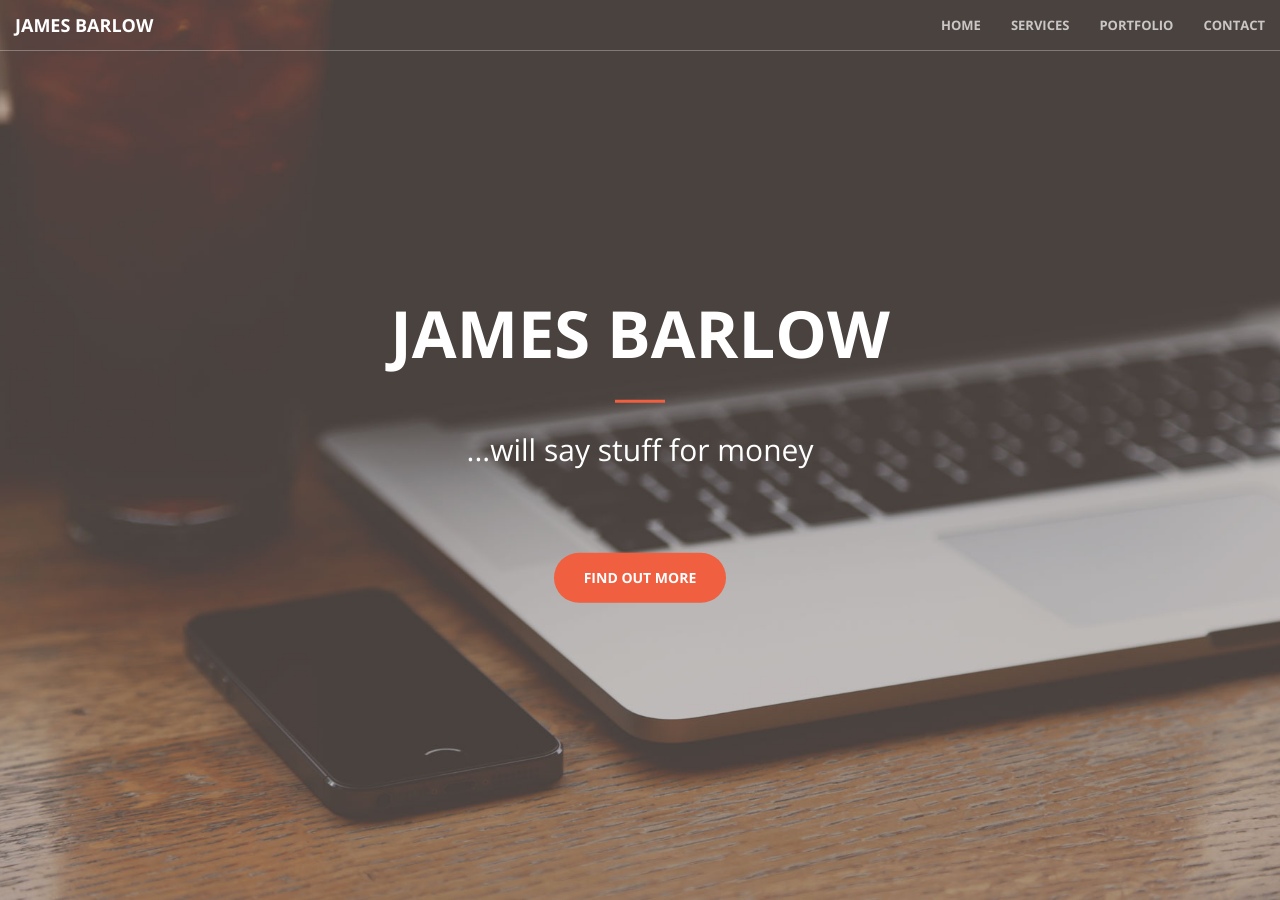
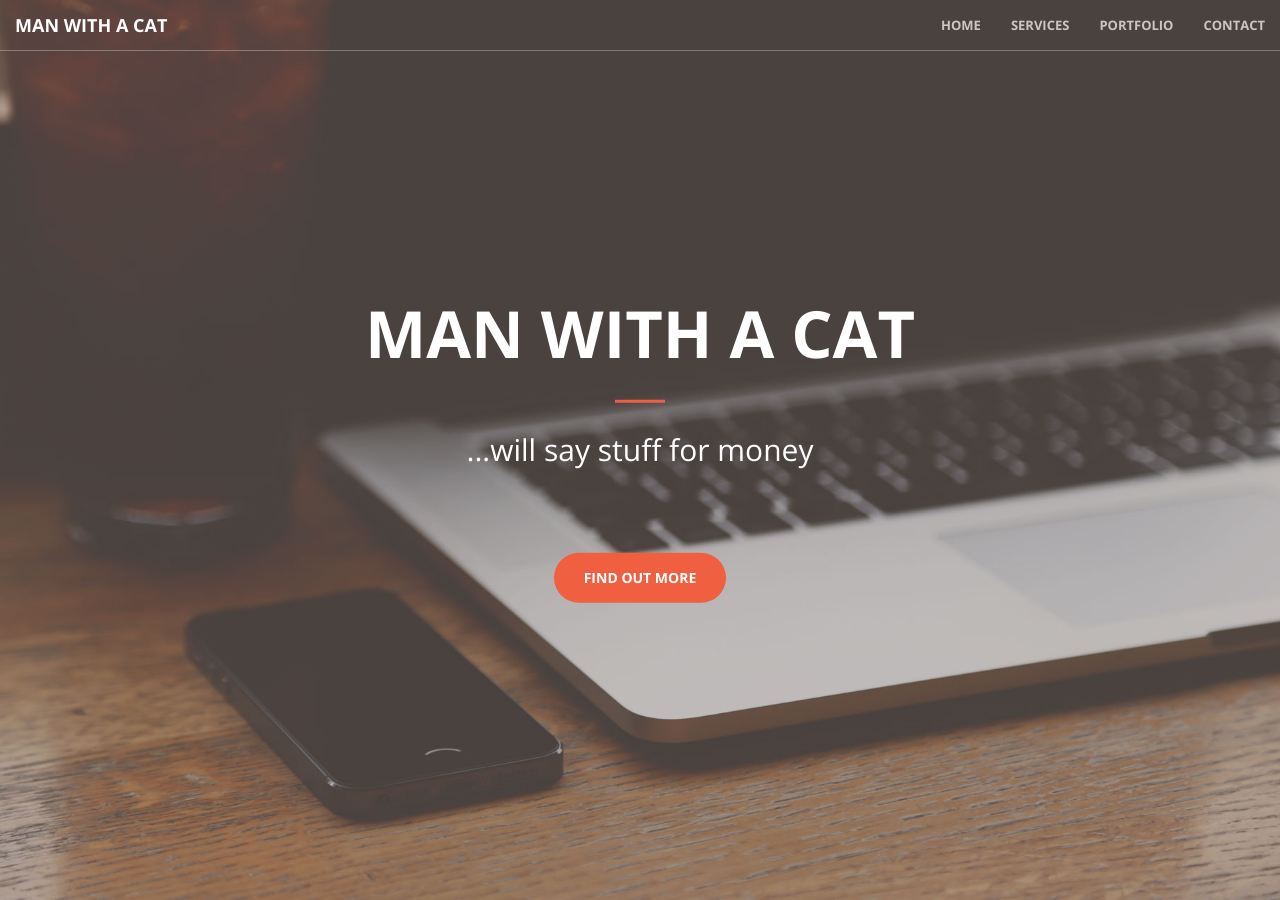
Before and after one commit to manwithacat/www, a Jekyll site: the page built from index.md, in a window 1280 px wide and 900 px high. Built offline with Jekyll 4.4.1, drawn with Linux system fonts in a browser that asks for light colours; some of the changed text lies outside the part shown.

Commit message:
Rebranding

```diff
--- a/_config.yml
+++ b/_config.yml
@@ -1,8 +1,8 @@
 # Setup
 repository:       jmbarlow/www
-title:            James Barlow
+title:            Man with a Cat
 tagline:          '...will say stuff for money'
-description:      Voice Over Guy, Narrator & Voice Actor
+description:      Voice Over Guy, Narrator & Audio Producer
 url:              http://www.jamesbarlow.co.uk
 baseurl:          /
 google_analytics: "UA-32218078-1"
@@ -16,7 +16,7 @@ cookie_control:   "c22932703f4a790c6bf91b9a0f4369bb38926269"
 
 author:
   name:           'James Barlow'
-  url:            http://www.jamesbarlow.co.uk
+  url:            http://www.manwithacat.uk
 
 # Permalinks
 permalink:       :title
--- a/_includes/call-to-action.html
+++ b/_includes/call-to-action.html
@@ -2,10 +2,10 @@
     <div class="container">
         <div class="row">
             <div class="col-lg-8 col-lg-offset-2 text-center">
-                <h2 class="section-heading">I used to be a web developer</h2>
+                <h2 class="section-heading">One of Britain's most recognised voice over professionals*</h2>
                 <hr class="light">
-                <p class="text-faded">Then I took an Arrow to the knee (this call-to-action.html)</p>
-                <a href="#" class="btn btn-default btn-xl">Get Started!</a>
+                <p class="text-faded">*(based on a survey of immediate friends and family)</p>
+                <a href="#contact" class="btn btn-default btn-xl">Hire a Man with a Cat</a>
             </div>
         </div>
     </div>
--- a/_includes/contact.html
+++ b/_includes/contact.html
@@ -15,7 +15,7 @@
         <div class="col-lg-2 col-lg-offset-1 text-center">
             <a href="mailto:web@jamesbarlow.co.uk" target="_blank">
             <i class="fa fa-envelope-o fa-3x wow bounceIn" data-wow-delay=".1s"></i>
-                <p class="text-muted">web@jamesbarlow.co.uk</p>
+                <p class="text-muted">james@manwithacat.uk</p>
            </a>
         </div>
         <div class="col-lg-2 col-lg-offset-1 text-center">
--- a/index.md
+++ b/index.md
@@ -1,6 +1,6 @@
 ---
 layout: front
-title: James Barlow
+title: Man with a Cat
 permalink: /
 id: home
 ---
```
